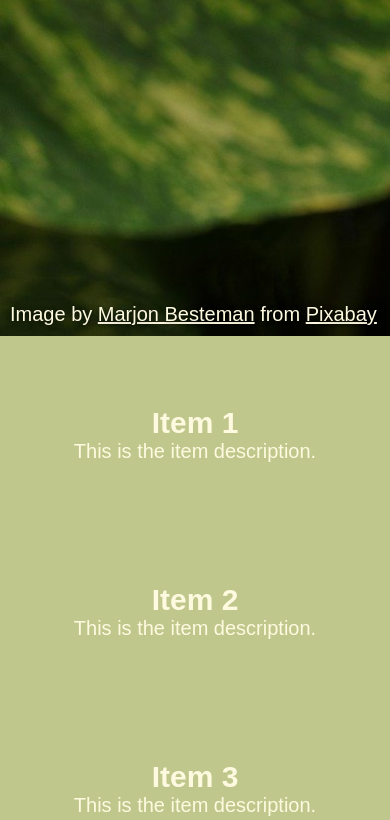
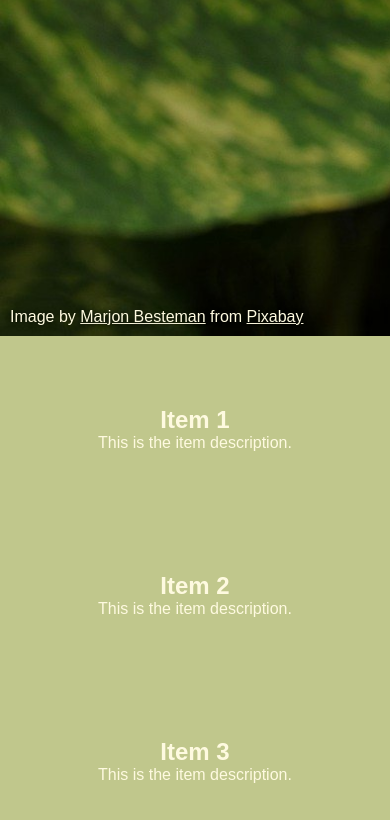
Before and after one commit to leo-dev-ti/NutriFit, a plain HTML site: page index.html in a window 390 px wide. Shown: the part 508-1328 px from the top of the page. Drawn offline with Linux system fonts and the light colour scheme.

Commit message:
Update style.css

```diff
--- a/style.css
+++ b/style.css
@@ -167,10 +167,6 @@ footer *
 
 
 @media (max-width: 1000px) {
-  body
-  {
-    font-size: 20px;
-  }
   header div
   {
     display: none;
```
